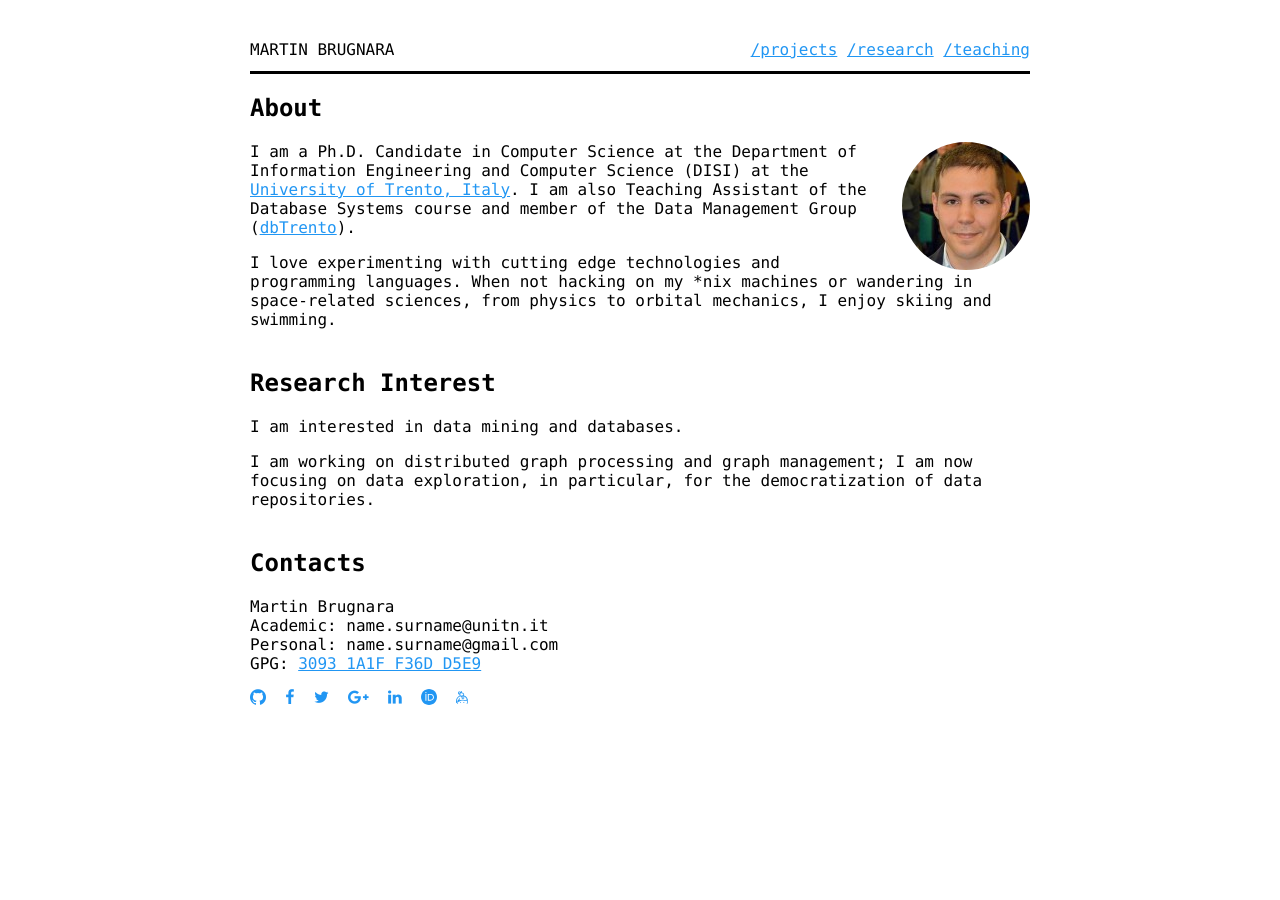
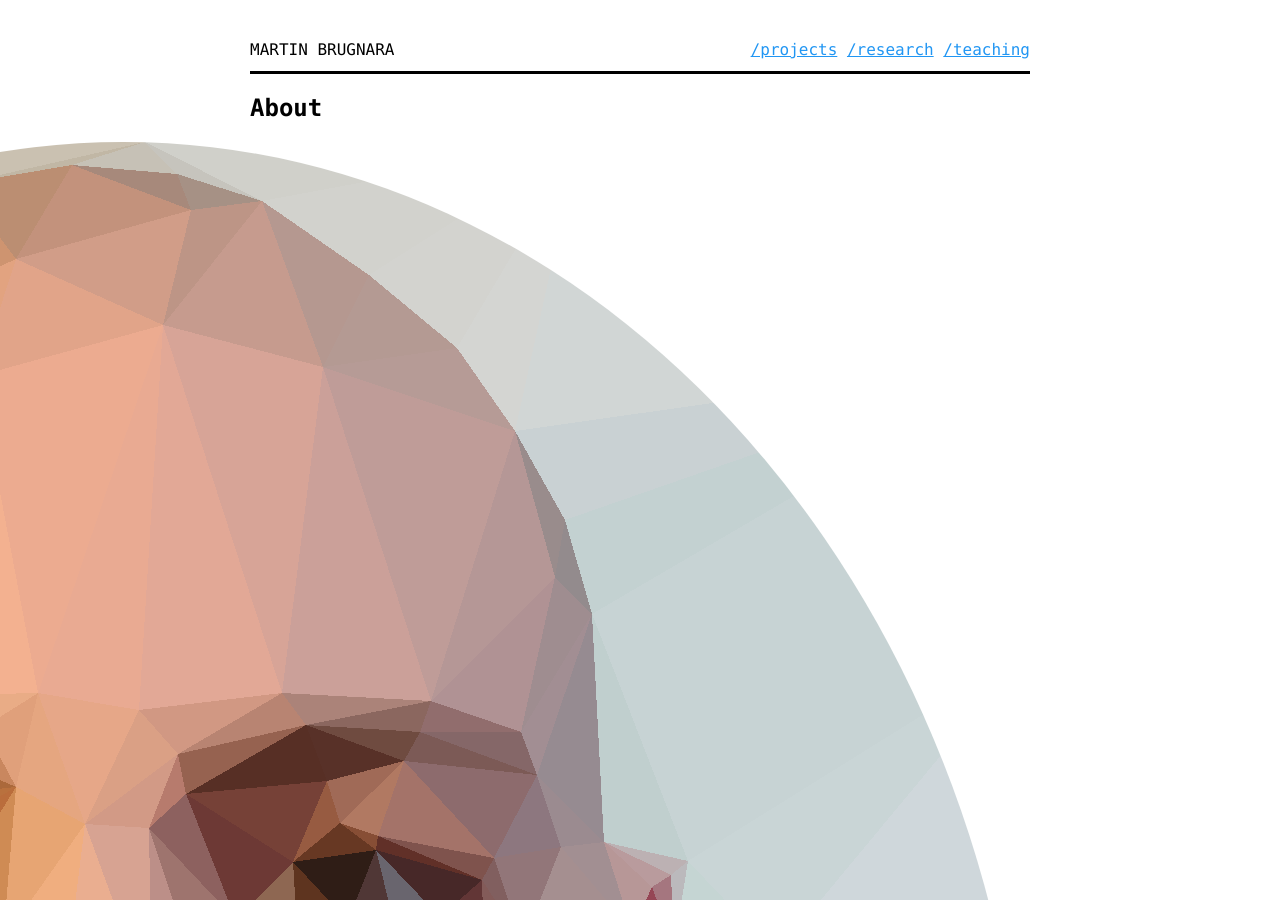
Before and after one commit to MartinBrugnara/martinbrugnara.github.io, a Jekyll site: the page built from index.html, in a window 1280 px wide and 900 px high. Built offline with Jekyll 4.4.1, drawn with Linux system fonts in a browser that asks for light colours; some web fonts are replaced; some of the changed text lies outside the part shown.

Commit message:
Update profile pic and ri

```diff
--- a/index.html
+++ b/index.html
@@ -5,7 +5,7 @@ title: Home
 
 <section id="bio">
     <h1>About</h1>
-    <img class="me" src="/assets/images/Martin128.jpg" alt="Martin Brugnara profile pic">
+    <img class="me" src="/assets/images/MartinBrugnara_triangula.png" alt="Martin Brugnara profile pic">
     <p>
         I am a Ph.D. Candidate in Computer Science at the Department of Information Engineering and Computer Science (DISI) at the <a href="https://www.disi.unitn.it">University of Trento, Italy</a>.
         I am also Teaching Assistant of the Database Systems course and member of the Data Management Group (<a href="http://db.disi.unitn.eu">dbTrento</a>).
```
Also changed, not shown: other parts of index.html (+1 -1 lines), Gemfile.lock, assets/images/MartinBrugnara_triangula.png (added).
